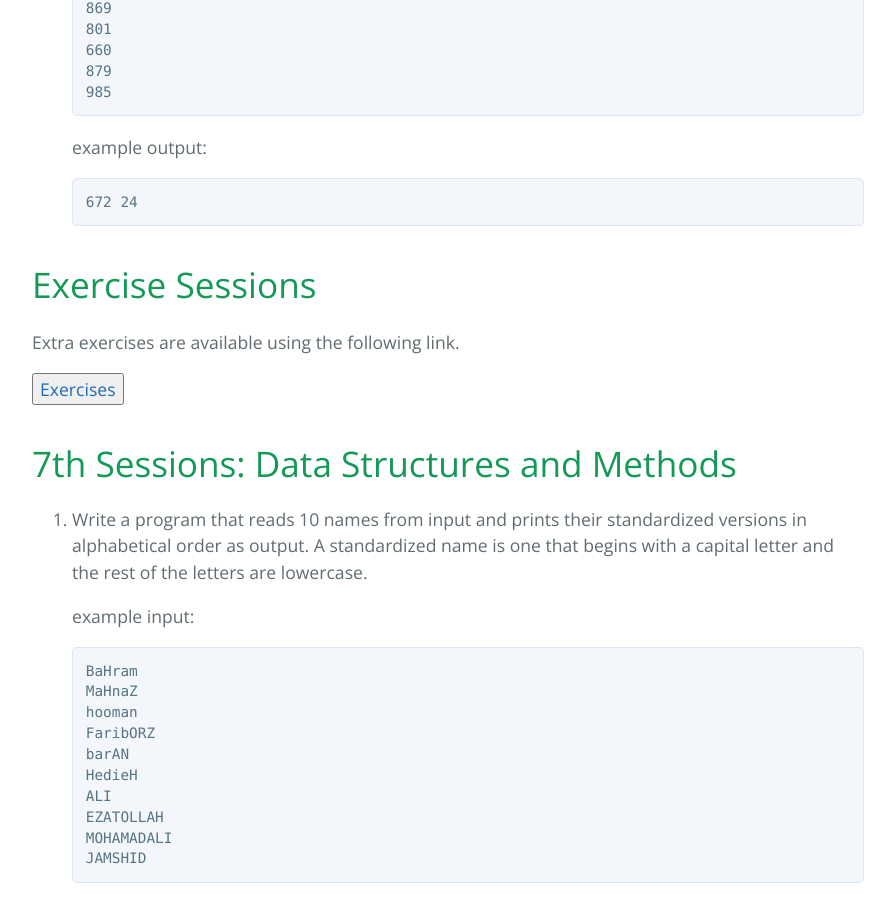
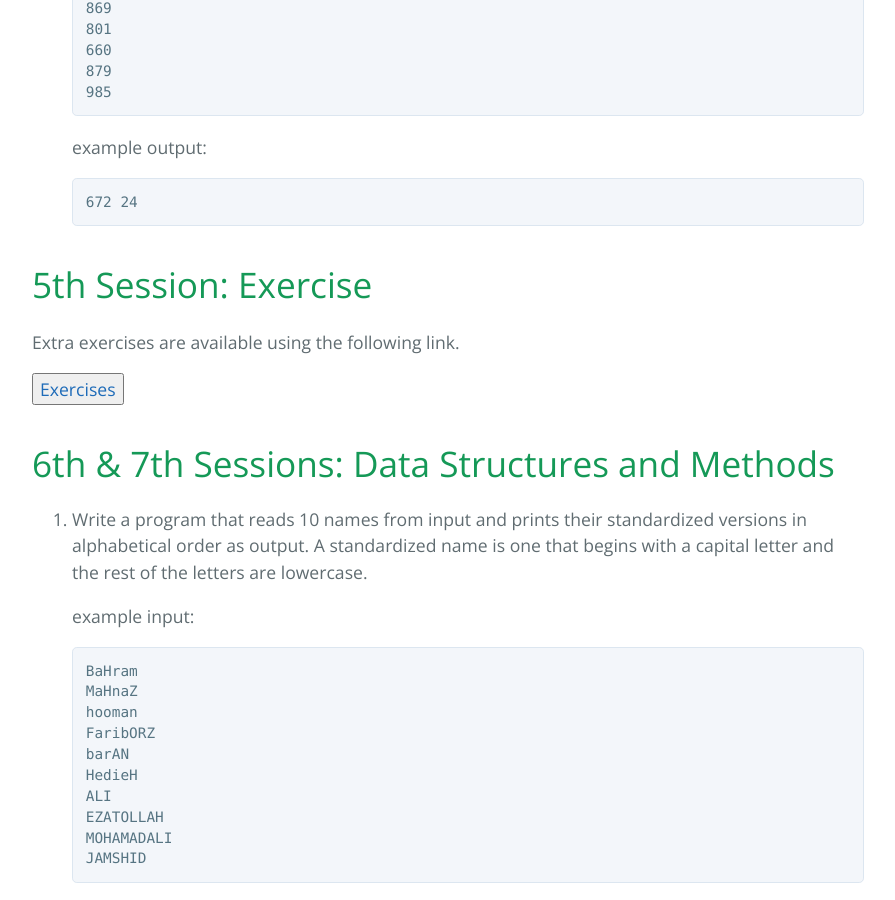
Before and after one commit to MehrdadSamadishadlou/Python_for_Beginners, a Jekyll site: the page built from nexercises.md, in a window 1280 px wide and 900 px high, scrolled down 6520 px. Shown: the whole window, without its empty margins (192-1087 px from the left). Built offline with Jekyll 4.4.1, drawn with Linux system fonts in a browser that asks for light colours.

Commit message:
Update nexercises.md

````diff
--- a/nexercises.md
+++ b/nexercises.md
@@ -245,7 +245,7 @@ filename: nexercises
    ```
 
 
-# Exercise Sessions
+# 5th Session: Exercise
 
 Extra exercises are available using the following link.
 
@@ -253,7 +253,7 @@ Extra exercises are available using the following link.
 
 
 
-# 7th Sessions: Data Structures and Methods
+# 6th & 7th Sessions: Data Structures and Methods
 
 1. Write a program that reads 10 names from input and prints their standardized versions in alphabetical order as output. A standardized name is one that begins with a capital letter and the rest of the letters are lowercase.
 
````
